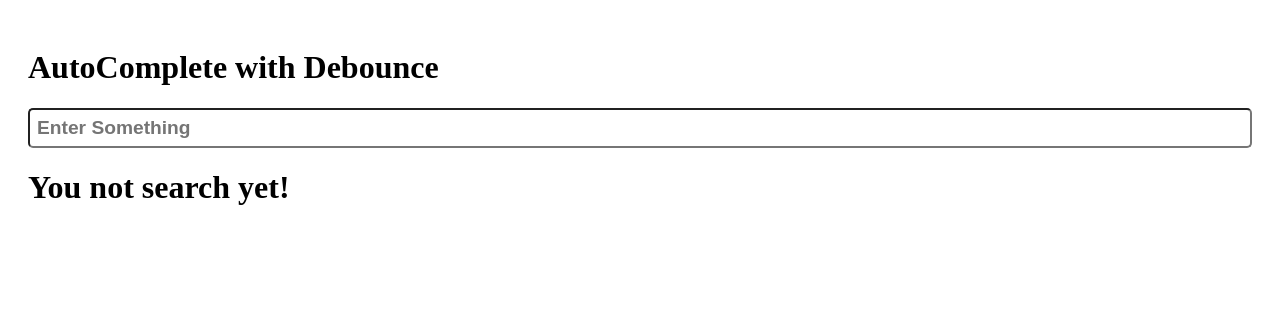
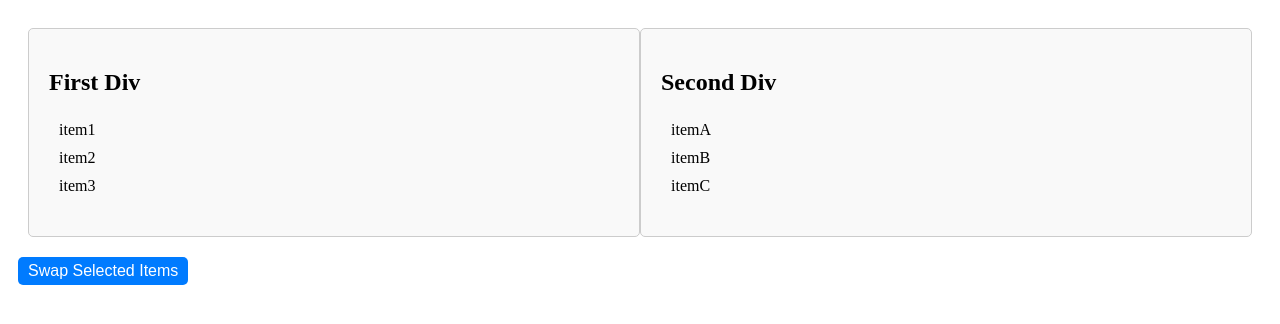
Before and after one commit to Preetiraj3697/React-Coding-Exercise-Interview-Question, a React (Vite) app: page / in a window 1280 px wide. Shown: the top 324 px of the page. Built offline with nearby package versions, Linux system fonts and the light colour scheme.

Commit message:
SwapItems

```diff
--- a/src/App.jsx
+++ b/src/App.jsx
@@ -17,6 +17,7 @@
 import StarRating from './Project/15.StarRating/StarRating'
 import StarRating2 from './Project/15.StarRating/StarRating2'
 import AutoComplete from './Project/16.AutocompleteWithDebounce/AutoComplete'
+import SwapItems from './Project/17.SwapItems'
 function App() {
  return(
     <>
@@ -36,8 +37,9 @@
     {/* <CryptoDashboard /> */}
     {/* <StarRating value={2}/> */}
     {/* <StarRating2 /> */}
-    <AutoComplete />
-    </>
+    {/* <AutoComplete /> */}
+     <SwapItems />
+   </>
   )
 }
 
--- /dev/null
+++ b/src/Project/17.SwapItems.jsx
@@ -0,0 +1,71 @@
+import React, { useState } from 'react';
+import './SwapItems.css'; // Import CSS file for styling
+
+const SwapItems = () => {
+  const [items1, setItems1] = useState(['item1', 'item2', 'item3']);
+  const [items2, setItems2] = useState(['itemA', 'itemB', 'itemC']);
+  const [selectedIndexes, setSelectedIndexes] = useState([]);
+
+  const handleItemClick = (index) => {
+    if (selectedIndexes.includes(index)) {
+      setSelectedIndexes(selectedIndexes.filter((i) => i !== index));
+    } else {
+      setSelectedIndexes([...selectedIndexes, index]);
+    }
+  };
+
+  const handleSwapButtonClick = () => {
+    if (selectedIndexes.length > 0) {
+      const tempItems1 = [...items1];
+      const tempItems2 = [...items2];
+
+      selectedIndexes.forEach((index) => {
+        const temp = tempItems1[index];
+        tempItems1[index] = tempItems2[index];
+        tempItems2[index] = temp;
+      });
+
+      setItems1(tempItems1);
+      setItems2(tempItems2);
+      setSelectedIndexes([]);
+    }
+  };
+
+    return (
+      <>
+    <div className="swap-container">
+      <div className="swap-div">
+        <h2>First Div</h2>
+        <ul>
+          {items1.map((item, index) => (
+            <li
+              key={index}
+              onClick={() => handleItemClick(index)}
+              className={selectedIndexes.includes(index) ? 'selected' : ''}
+            >
+              {item}
+            </li>
+          ))}
+        </ul>
+      </div>
+      <div className="swap-div">
+        <h2>Second Div</h2>
+        <ul>
+          {items2.map((item, index) => (
+            <li
+              key={index}
+              onClick={() => handleItemClick(index)}
+              className={selectedIndexes.includes(index) ? 'selected' : ''}
+            >
+              {item}
+            </li>
+          ))}
+        </ul>
+      </div>
+      </div>
+        <button onClick={handleSwapButtonClick}>Swap Selected Items</button>
+      </>
+  );
+};
+
+export default SwapItems;
--- /dev/null
+++ b/src/Project/SwapItems.css
@@ -0,0 +1,43 @@
+.swap-container {
+    display: flex;
+    justify-content: space-around;
+    align-items: center;
+  }
+
+  .swap-div {
+    flex: 1;
+    padding: 20px;
+    border: 1px solid #ccc;
+    border-radius: 5px;
+    background-color: #f9f9f9;
+  }
+
+  ul {
+    list-style-type: none;
+    padding: 0;
+  }
+
+  li {
+    cursor: pointer;
+    padding: 5px 10px;
+  }
+
+  li.selected {
+    background-color: red;
+    color:white;
+  }
+
+  button {
+    padding: 10px 20px;
+    margin-top: 20px;
+    cursor: pointer;
+    border: none;
+    border-radius: 5px;
+    background-color: #007bff;
+    color: white;
+    font-size: 16px;
+  }
+
+  button:hover {
+    background-color: #0056b3;
+  }
```
